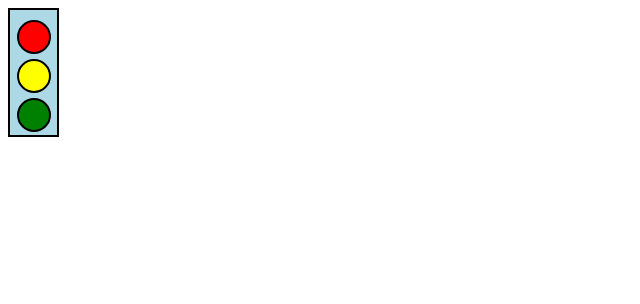
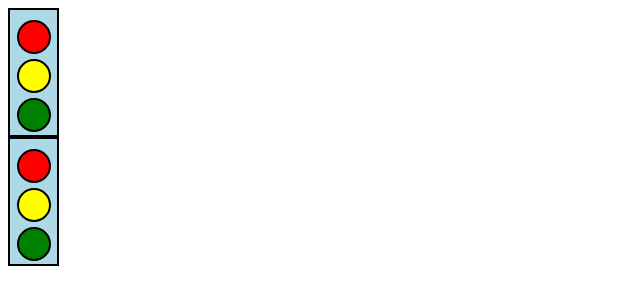
Before and after one commit to Anurag-122004/Revision_All, a plain HTML site: page index.html in a window 1280 px wide. Shown: the whole page, without its empty margins (0-640 px from the left). Drawn offline with Linux system fonts and the light colour scheme.

Commit message:
day5 revision

```diff
--- a/index.html
+++ b/index.html
@@ -13,5 +13,10 @@
       <div id="yellow"></div>
       <div id="green"></div>
     </div>
+    <div id="container">
+      <div id="red"></div>
+      <div id="yellow"></div>
+      <div id="green"></div>
+    </div>
   </body>
 </html>
```
